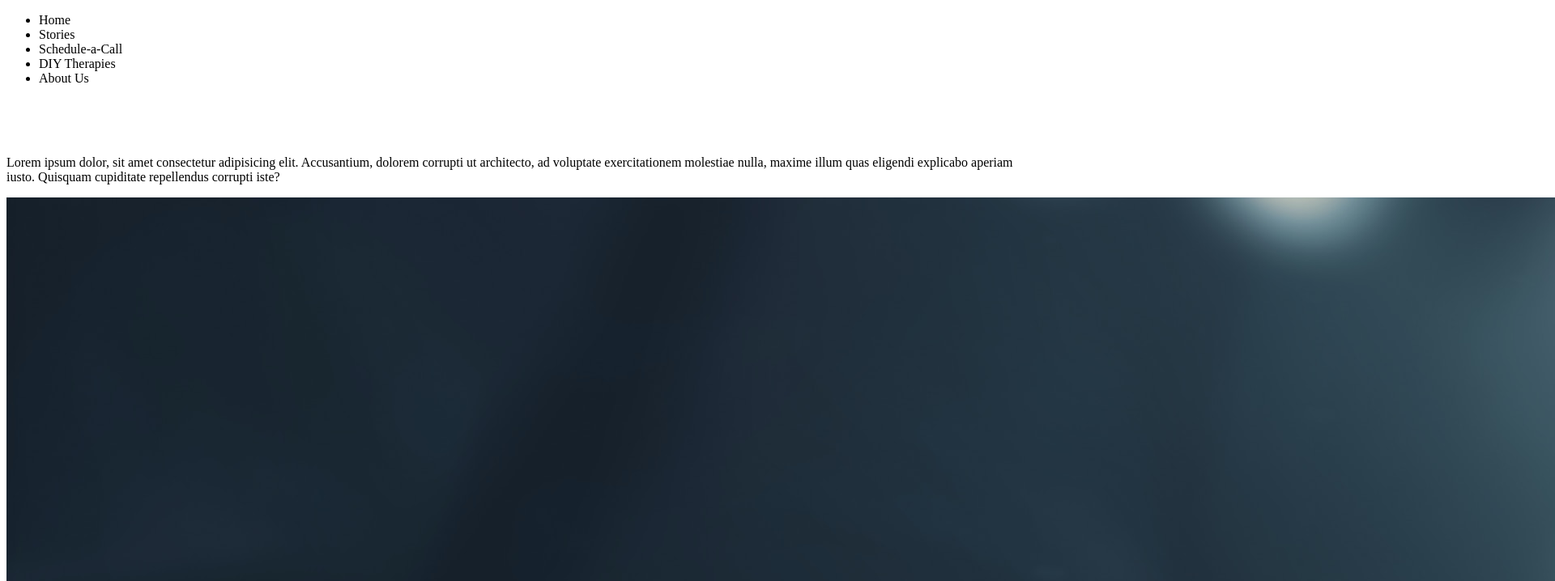
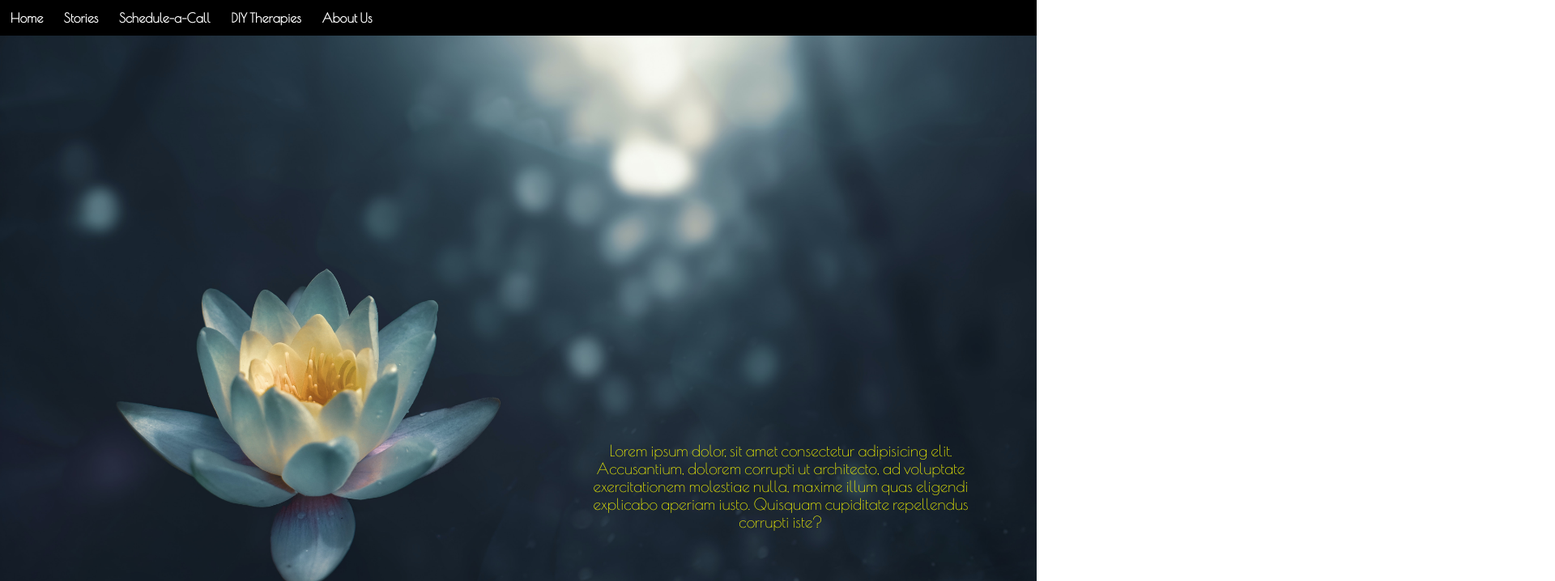
Before and after one commit to mohnishjha/shivheals, a plain HTML site: page index.html in a window 1280 px wide. Shown: the top 718 px of the page at 81% size, 1920 px wide, since content can reach past the window. Drawn offline with nearby package versions, Linux system fonts and the light colour scheme; files that its build step writes are made by us from their sources; the site is published under a folder, as on GitHub Pages, so addresses that start at the root find nothing.

Commit message:
made small changes in index html file

```diff
--- a/index.html
+++ b/index.html
@@ -4,7 +4,7 @@
     <meta charset="UTF-8" />
     <meta name="viewport" content="width=device-width, initial-scale=1.0" />
     <title>ShivHeals</title>
-    <link rel="stylesheet" href="/style/style.css" />
+    <link rel="stylesheet" href="style.css" />
   </head>
   <body>
     <div class="navdiv">
```
